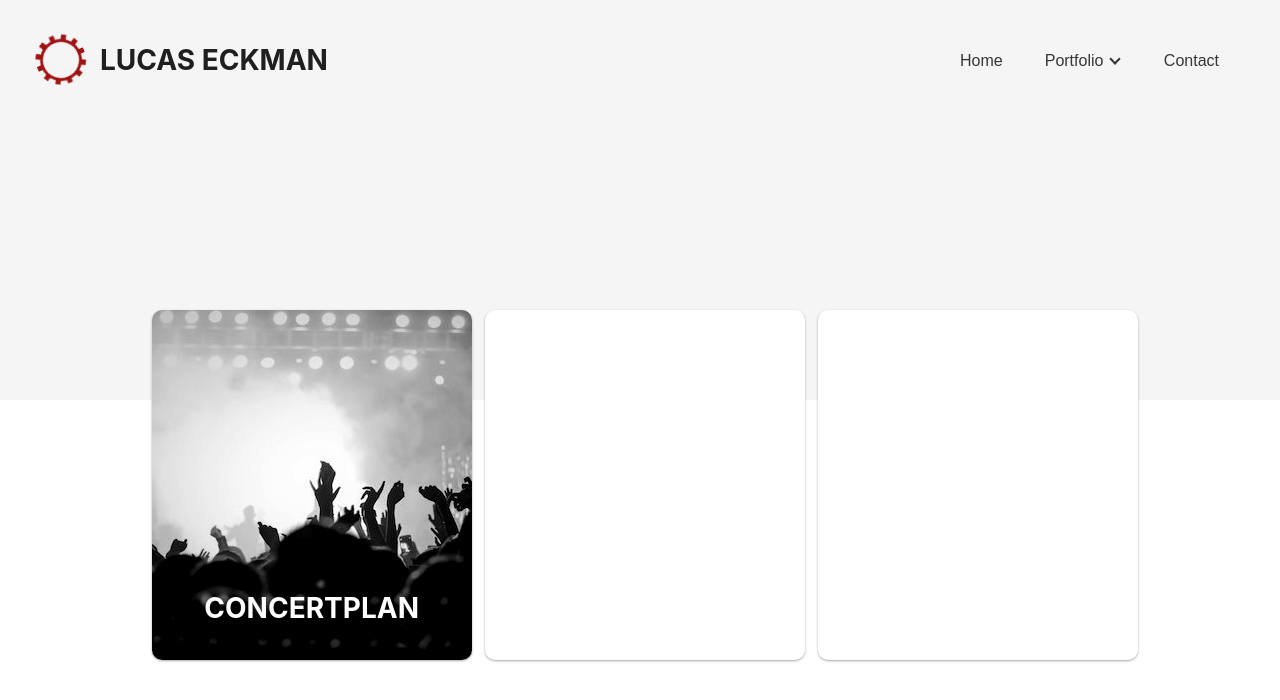
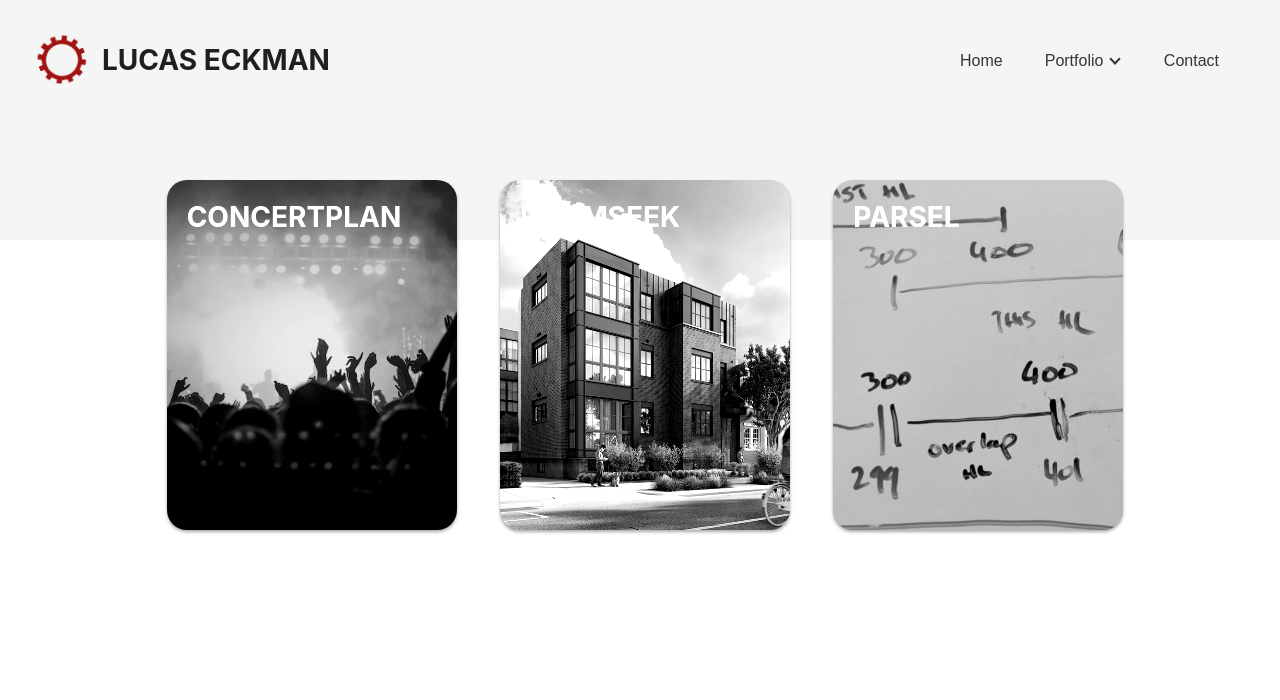
Before and after one commit to eckmLJE/lucaseckmanfeature, a React (Create React App) app: page / in a window 1280 px wide. Shown: the top 700 px of the page. Built offline with nearby package versions, Linux system fonts and the light colour scheme.

Commit message:
abstract card component

```diff
--- /dev/null
+++ b/src/components/Header/Gear.js
@@ -0,0 +1,26 @@
+import React from "react";
+import "../../css/Gear.css";
+
+const Gear = () => {
+  return (
+    <div className="gear-container">
+      <div className="gear">
+        <div className="center" />
+        <div className="tooth" />
+        <div className="tooth" />
+        <div className="tooth" />
+        <div className="tooth" />
+        <div className="tooth" />
+        <div className="tooth" />
+        <div className="tooth" />
+        <div className="tooth" />
+        <div className="tooth" />
+        <div className="tooth" />
+        <div className="tooth" />
+        <div className="tooth" />
+      </div>
+    </div>
+  );
+};
+
+export default Gear
--- /dev/null
+++ b/src/components/Portfolio/PortfolioCard.js
@@ -0,0 +1,17 @@
+import React from "react";
+
+const PortfolioCard = props => {
+  return (
+    <div className="portfolio-card">
+      <div
+        className="portfolio-card-inner"
+        style={{ backgroundImage: `url(${props.project.background})` }}
+      >
+        <h1>{props.project.title}</h1>
+        <p>{props.project.content}</p>
+      </div>
+    </div>
+  );
+};
+
+export default PortfolioCard;
--- a/src/containers/Header.js
+++ b/src/containers/Header.js
@@ -1,6 +1,7 @@
 import React, { Component, Fragment } from "react";
 import "../css/Header.css";
-import "../css/Gear.css";
+
+import Gear from "../components/Header/Gear";
 
 import BurgerMenu from "../components/Header/BurgerMenu";
 
@@ -21,23 +22,7 @@ class Header extends Component {
         <BurgerMenu toggle={this.state.hamburger} />
         <header>
           <div className="name-container">
-            <div className="gear-container">
-              <div className="gear">
-                <div className="center" />
-                <div className="tooth" />
-                <div className="tooth" />
-                <div className="tooth" />
-                <div className="tooth" />
-                <div className="tooth" />
-                <div className="tooth" />
-                <div className="tooth" />
-                <div className="tooth" />
-                <div className="tooth" />
-                <div className="tooth" />
-                <div className="tooth" />
-                <div className="tooth" />
-              </div>
-            </div>
+            <Gear />
             <h1>
               LUCAS <span>ECKM</span>
               AN
--- a/src/containers/Hero.js
+++ b/src/containers/Hero.js
@@ -9,7 +9,7 @@ const Hero = () => {
         style={{
           backgroundColor: "rgb(245, 245, 245",
           width: "100%",
-          height: "50vh"
+          height: "30vh"
         }}
       />
     </section>
--- a/src/containers/Portfolio.js
+++ b/src/containers/Portfolio.js
@@ -1,28 +1,25 @@
 import React from "react";
 import "../css/Portfolio.css";
 
+import PortfolioCard from "../components/Portfolio/PortfolioCard";
+
 import concertplanbg from "../assets/concertplanbg.jpg";
+import osloadmobg from "../assets/osloadmobg.jpeg";
+import parselbg from "../assets/parselbg.jpeg";
+
+const portfolioProjects = [
+  { title: "CONCERTPLAN", content: "", background: concertplanbg },
+  { title: "ROOMSEEK", content: "", background: osloadmobg },
+  { title: "PARSEL", content: "", background: parselbg }
+];
 
 const Portfolio = () => {
   return (
     <section className="portfolio">
       <div className="portfolio-container">
-        <div className="portfolio-card">
-          <div className="portfolio-card-inner">
-            <img src={concertplanbg} alt="ConcertPlan" />
-              <h1>CONCERTPLAN</h1>
-          </div>
-        </div>
-        <div className="portfolio-card">
-          <div className="portfolio-card-inner">
-            <h1>ROOMSEEK</h1>
-          </div>
-        </div>
-        <div className="portfolio-card">
-          <div className="portfolio-card-inner">
-            <h1>PARSEL</h1>
-          </div>
-        </div>
+        {portfolioProjects.map(project => (
+          <PortfolioCard project={project} />
+        ))}
       </div>
     </section>
   );
--- a/src/css/Gear.css
+++ b/src/css/Gear.css
@@ -1,15 +1,16 @@
 .gear-container {
   display: flex;
   height: 100%;
+  padding: 2px;
 }
 
 .gear {
   position: relative;
-  width: 42px;
-  height: 42px;
+  width: 40px;
+  height: 40px;
   margin: auto;
   background-color: transparent;
-  border: 3px solid rgb(161, 18, 18);
+  border: 4px solid rgb(161, 18, 18);
   border-radius: 50%;
   animation-name: spin;
   animation-duration: 27s;
@@ -19,11 +20,11 @@
 
 .tooth {
   position: absolute;
-  top: -7px;
-  left: 15px;
+  top: -8px;
+  left: 13px;
   z-index: 1;
   width: 5px;
-  height: 50px;
+  height: 48px;
   background: transparent;
   border-top: 5px solid rgb(161, 18, 18);
   border-bottom: 5px solid rgb(161, 18, 18);
--- a/src/css/Portfolio.css
+++ b/src/css/Portfolio.css
@@ -5,7 +5,7 @@
 
 .portfolio-container {
   position: relative;
-  top: -100px;
+  top: -75px;
   display: flex;
   align-items: center;
   width: 80%;
@@ -17,50 +17,48 @@
 }
 
 .portfolio-card {
-  text-align: center;
-  padding: 5px;
-  width: 33%;
-  height: 400px;
+  /* text-align: center; */
+  padding: 10px;
+  width: 31%;
+  height: auto;
   background-color: transparent;
   z-index: 5000;
+  /* transition: all 0.5s; */
 }
 
 .portfolio-card-inner {
-  padding: 10px;
+  padding: 20px;
   cursor: pointer;
-  box-shadow: 0 1px 3px rgba(0, 0, 0, 0.12), 0 1px 2px rgba(0, 0, 0, 0.24);
+  box-shadow: 0 2px 4px rgba(0, 0, 0, 0.12), 0 2px 3px rgba(0, 0, 0, 0.24);
   transition: all 0.3s cubic-bezier(0.25, 0.8, 0.25, 1);
-  border-radius: 10px;
+  border-radius: 20px;
   background-color: white;
   margin: 5px;
   height: 350px;
   width: 100%;
-  display: flex;
+  flex-flow: column nowrap;
   justify-content: center;
   align-items: center;
-  overflow: hidden;
+  filter: grayscale(100%) contrast(120%);
+  background-size: auto 120%;
+  background-position: center;
+  transition: all 0.5s;
 }
 
-.portfolio-card-inner img {
-  flex-shrink: 0;
-  min-width: 100%;
-  min-height: 100%;
-  z-index: 7000;
-  filter: grayscale(100%) contrast(140%);
-  transition: filter 0.5s;
-}
-
-.portfolio-card-inner img:hover {
+.portfolio-card-inner:hover {
   filter: none;
+  height: 375px;
 }
 
 .portfolio-card-inner h1 {
-  position: absolute;
   font-size: 1.75em;
   margin: auto;
-  bottom: 75px;
   color: white;
   z-index: 9999;
+}
+
+.portfolio-card-inner p {
+  color: white;
 }
 
 .portfolio-card-inner:hover {
```
Also changed, not shown: src/assets/osloadmobg.jpeg (added), src/assets/parselbg.jpeg (added).
